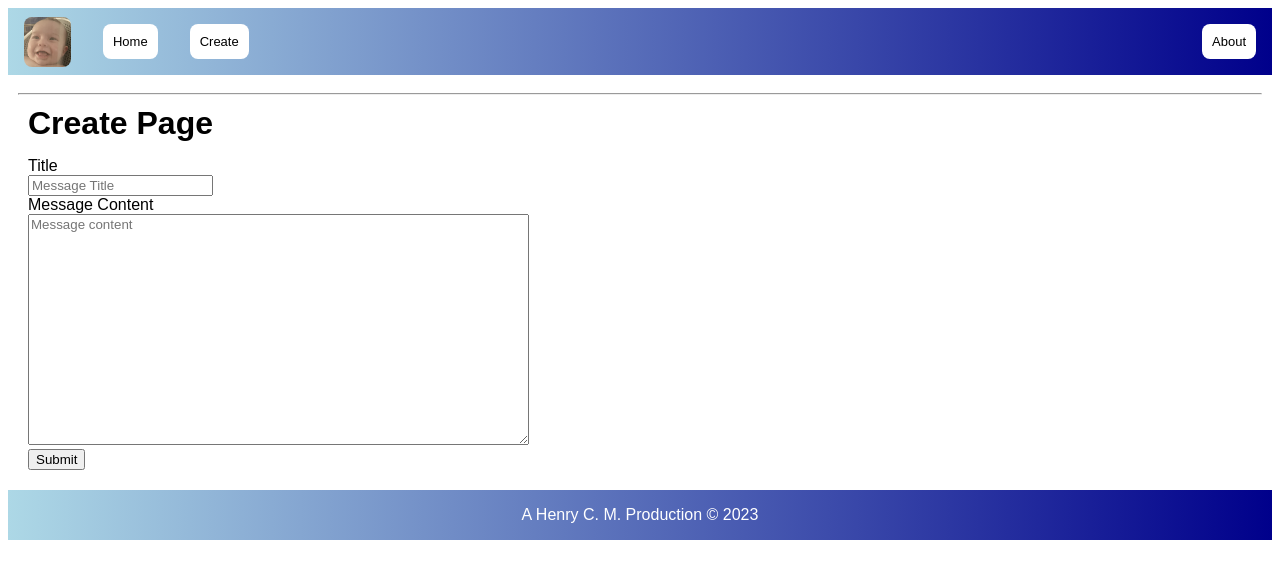
After one commit to FleetCentere/SomeAntics, a Python web app: template templates/create.html in a window 1280 px wide. The commit adds this page. Shown: the top 579 px of the page. Run offline with Jinja, Linux system fonts and the light colour scheme; the template is opened without the code that fills it, so the values that code supplies are empty.

Commit message:
learn how to make a form

```diff
--- a/static/main.css
+++ b/static/main.css
@@ -97,3 +97,21 @@ a {
 .about-right {
     background-color: lightblue;
 }
+
+.message {
+    padding: 10px;
+    margin: 5px;
+    background-color: lightseagreen;
+}
+
+.alert {
+    padding: 20px;
+    margin: 5px;
+    color: #970020;
+    background-color: #ffd5de;
+}
+
+.postForm {
+    padding: 5px;
+    margin: 5px;
+}
--- /dev/null
+++ b/templates/create.html
@@ -0,0 +1,19 @@
+{% extends "layout.html" %}
+{% block content %}
+
+    <h1>Create Page</h1>
+
+    <form method="post" class="postForm">
+        <label for="title">Title</label>
+        <br>
+        <input type="text" name="title" placeholder="Message Title" value="{{ request.form['title'] }}">
+        <br>
+
+        <label for="content">Message Content</label>
+        <br>
+        <textarea name="content" placeholder="Message content" rows="15" cols="60">{{ request.form["content"] }}</textarea>
+        <br>
+        <button type="submit">Submit</button>
+    </form>
+
+{% endblock content %}
--- a/templates/layout.html
+++ b/templates/layout.html
@@ -21,6 +21,7 @@
            <div class="navbar-left">
                 <img src="{{ url_for('static', filename='logo.jpg') }}" class="navbar-logo" alt="Website Logo">
                 <a href="{{ url_for('home') }}" class="navbar-home">Home</a>
+                <a href="{{ url_for('create') }}" class="navbar-home">Create</a>
                 {# <a href="{{ url_for('holder_results') }}" class="navbar-search">Holder Search</a> #}
                 {# <a href="{{ url_for('company_webpage') }}" class="navbar-search">Financials Overview</a> #}
                 {# <a href="{{ url_for('new_post') }}" class="navbar-search">New Post</a> #}
@@ -29,11 +30,16 @@
            <div class="navbar-right">
                 <a href="{{ url_for('about') }}" class="navbar-about">About</a>
            </div>
-
         </nav>
     </header>
     <main>
         <!-- import content from external html file -->
+        <div>
+            {% for message in get_flashed_messages() %}
+                <div class="alert">{{ message }}</div>
+            {% endfor %}
+        </div>
+        <hr>
         {% block content %}
         {% endblock %}
 
```
Also changed, not shown: notes.txt (+16 -0 lines), routes.py (+19 -2 lines), templates/home.html (+6 -1 lines).
